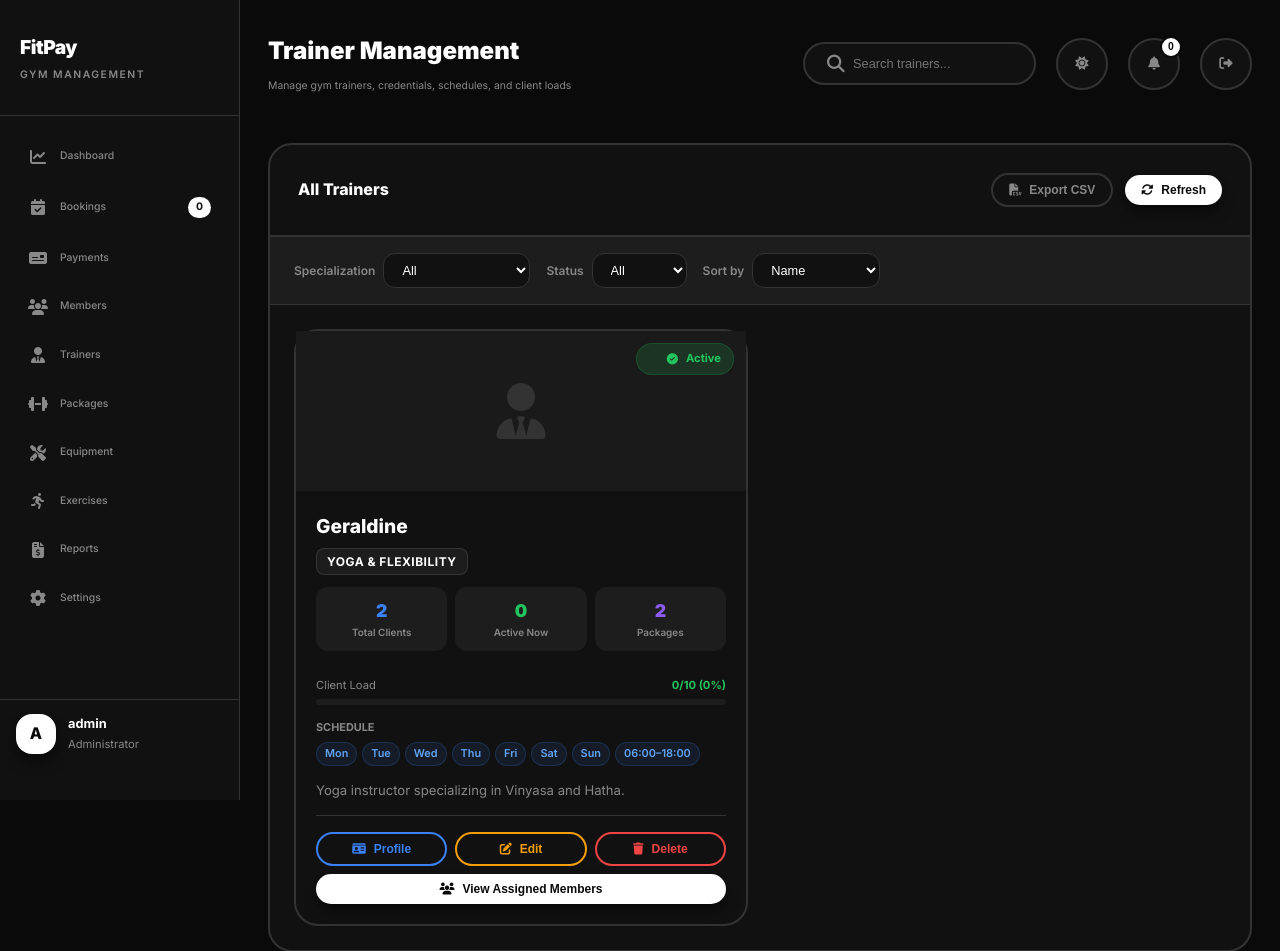
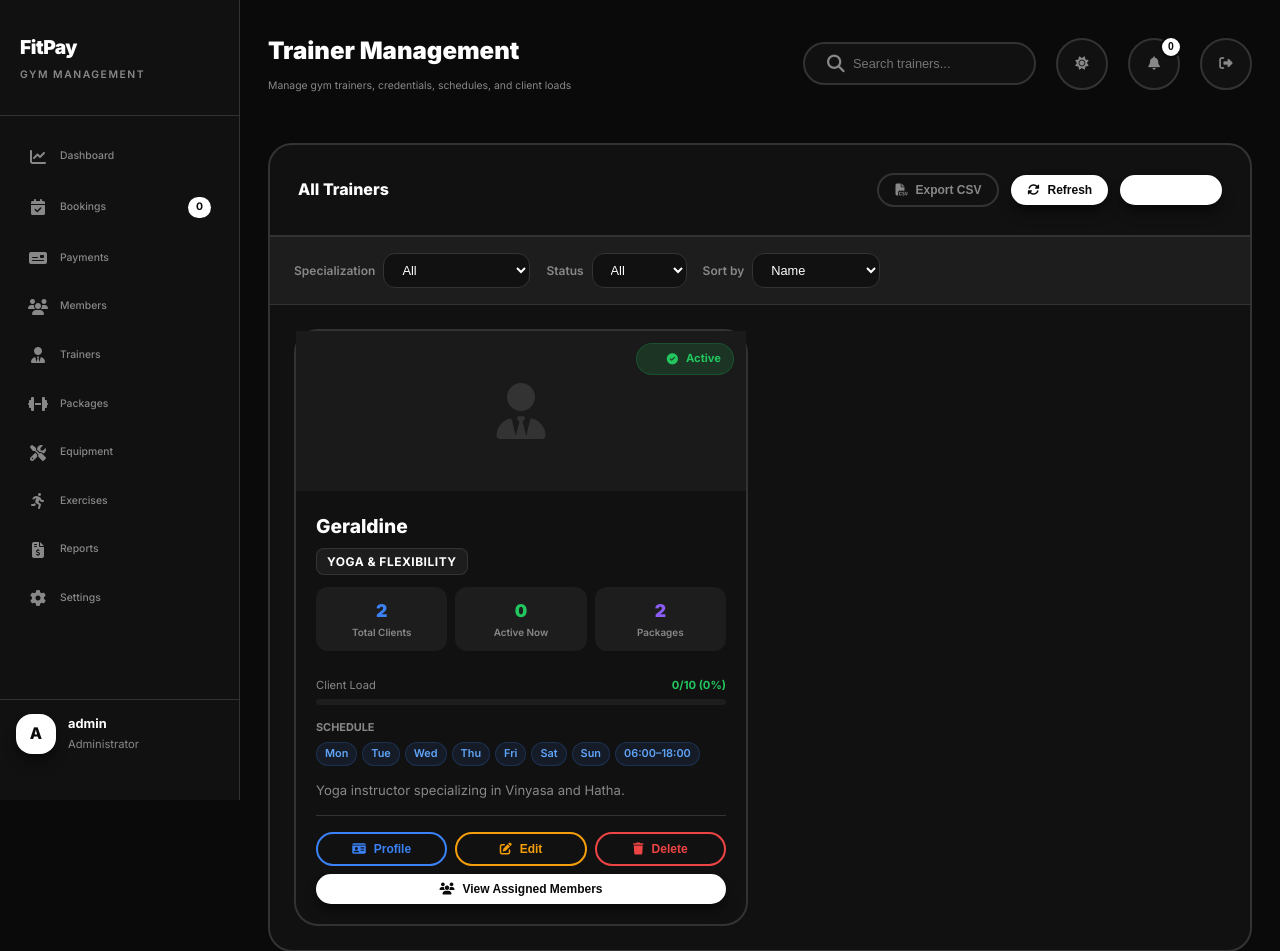
Before and after one commit to Mr-Patrick-James/FIT_GYM_V2, a PHP site: page /Fit_V2/views/admin/trainers.php in a window 1280 px wide. Shown: the top 951 px of the page. Run offline with PHP 8.4, Linux system fonts and the light colour scheme; a user stored in the database is signed in; data comes from the database, SQL or seed files in the repository; some libraries are stand-ins or nearby versions.

Commit message:
feat(trainers): add permission-based add trainer button to admin panel
- Add conditional "Add New" button to trainers management view
- Button only displays for users with manage_trainers permission
- Implements openAddTrainerModal() trigger on button click
- Maintains consistent styling with primary action buttons
- Enhances trainer management UI with create functionality access control

```diff
--- a/views/admin/trainers.php
+++ b/views/admin/trainers.php
@@ -149,6 +149,11 @@ $user = getCurrentUser();
                     <button class="card-btn primary" onclick="loadTrainers()">
                         <i class="fas fa-sync-alt"></i> Refresh
                     </button>
+                    <?php if (hasPermission('manage_trainers')): ?>
+                    <button class="card-btn primary" onclick="openAddTrainerModal()" style="background: var(--primary); color: #fff;">
+                        <i class="fas fa-plus"></i> Add New
+                    </button>
+                    <?php endif; ?>
                 </div>
             </div>
 
```
